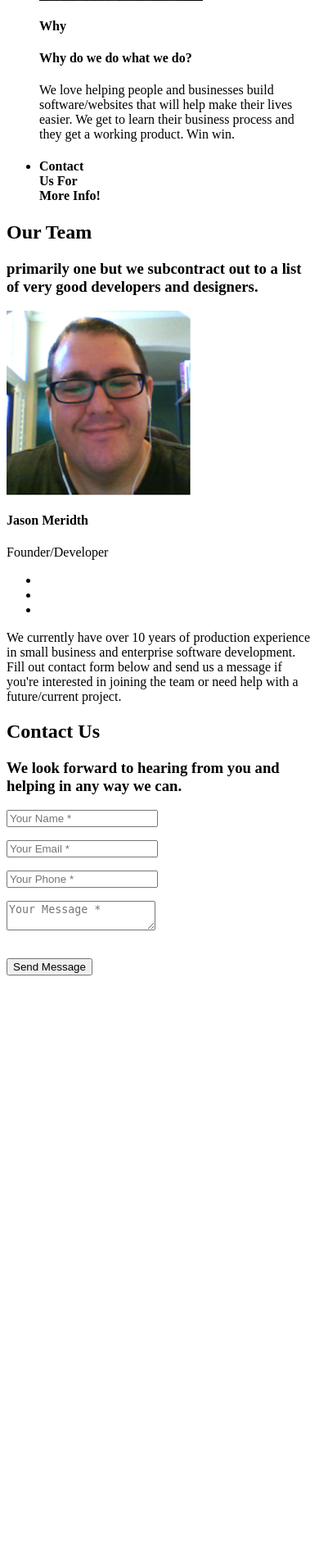
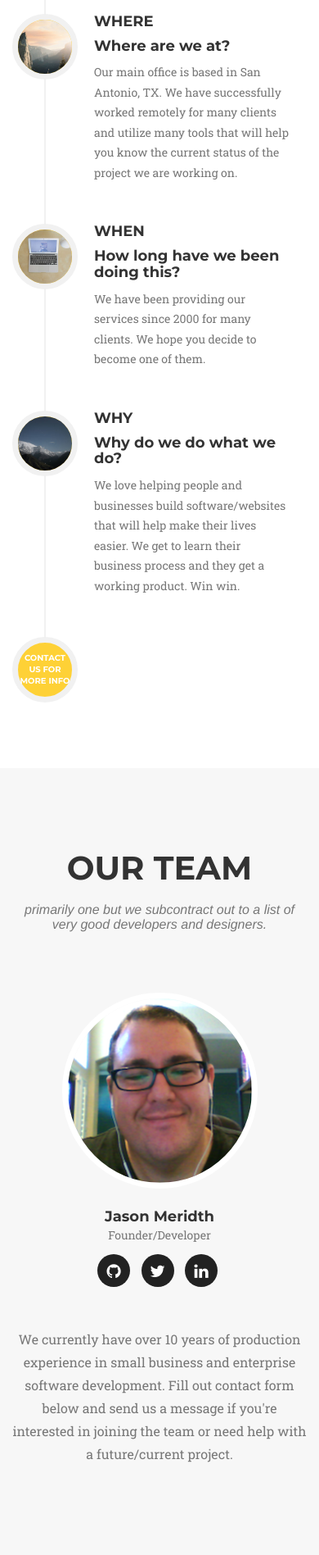
Before and after one commit to jmeridth/meridth.io, a Flask app: template templates/index.html in a window 390 px wide. Shown: the part 1856-3753 px from the top of the page at 82% size. Before the commit the page ends 3046 px from the top, so only its background shows below. Run offline with Flask 2, Linux system fonts and the light colour scheme; the template is opened without the code that fills it: most values are stand-ins (such as "Sample title", 1, 10 or a date in 2020); some libraries are stand-ins or nearby versions; some web fonts are replaced.

Commit message:
Semi stable minus javascript

```diff
--- a/app.py
+++ b/app.py
@@ -7,7 +7,8 @@
 
 @app.route("/")
 def home():
-    years_experience = date.today().year - 2000
+    current_year = date.today().year
+    years_experience = current_year - 2000
     recaptcha_sitekey = os.environ['MERIDTH_IO_RECAPTCHA_SITEKEY']
     return render_template('index.html', years_experience=years_experience,
                            recaptcha_sitekey=recaptcha_sitekey)
--- a/static/css/custom.css
+++ b/static/css/custom.css
@@ -3,7 +3,7 @@
 }
 
 .logo {
-  content:url("/img/white_logo.png")
+  content:url("/static/img/white_logo.png")
 }
 
 .navbar-brand {
@@ -12,7 +12,7 @@
 
 @media (max-width: 767px) {
   .logo {
-    content:url("/img/white_logo_small.png")
+    content:url("/static/img/white_logo_small.png")
   }
 
   .navbar-brand {
--- a/templates/footer.html
+++ b/templates/footer.html
@@ -2,22 +2,18 @@
     <div class="container">
         <div class="row">
             <div class="col-md-4">
-                <span class="copyright">Copyright &copy; Meridth.io <%= Time.now.year %></span>
+              <span class="copyright">Copyright &copy; Meridth.io {{ current_year }}</span>
             </div>
             <div class="col-md-4">
                 <ul class="list-inline social-buttons">
-                    <li><a href="https://twitter.com/meridthllc" target="_blank"><i class="fa fa-twitter"></i></a>
-                    </li>
-                    <li><a href="https://github.com/meridthllc" target="_blank"><i class="fa fa-github"></i></a>
-                    </li>
+                    <li><a href="https://twitter.com/meridthllc" target="_blank"><i class="fa fa-twitter" /></i></a></li>
+                    <li><a href="https://github.com/meridthllc" target="_blank"><i class="fa fa-github"></i></a></li>
                 </ul>
             </div>
             <div class="col-md-4">
                 <ul class="list-inline quicklinks">
-                    <li><a href="#">Privacy Policy</a>
-                    </li>
-                    <li><a href="#">Terms of Use</a>
-                    </li>
+                    <li><a href="#">Privacy Policy</a></li>
+                    <li><a href="#">Terms of Use</a></li>
                 </ul>
             </div>
         </div>
--- a/templates/index.html
+++ b/templates/index.html
@@ -1,3 +1,5 @@
+{% extends "layout.html" %}
+{% block body %}
 <!-- Header -->
 <header>
     <div class="container">
@@ -61,7 +63,7 @@
                 <ul class="timeline">
                     <li>
                         <div class="timeline-image">
-                            <img class="img-circle img-responsive" src="img/about/2.jpg" alt="">
+                                <img class="img-circle img-responsive" src="{{ url_for('static', filename='img/about/2.jpg') }}" alt="">
                         </div>
                         <div class="timeline-panel">
                             <div class="timeline-heading">
@@ -75,7 +77,7 @@
                     </li>
                     <li class="timeline-inverted">
                         <div class="timeline-image">
-                            <img class="img-circle img-responsive" src="img/about/1.jpg" alt="">
+                            <img class="img-circle img-responsive" src="{{ url_for('static', filename='img/about/1.jpg') }}" alt="">
                         </div>
                         <div class="timeline-panel">
                             <div class="timeline-heading">
@@ -89,7 +91,7 @@
                     </li>
                     <li>
                         <div class="timeline-image">
-                            <img class="img-circle img-responsive" src="img/about/3.jpg" alt="">
+                            <img class="img-circle img-responsive" src="{{ url_for('static', filename='img/about/3.jpg') }}" alt="">
                         </div>
                         <div class="timeline-panel">
                             <div class="timeline-heading">
@@ -103,7 +105,7 @@
                     </li>
                     <li class="timeline-inverted">
                         <div class="timeline-image">
-                            <img class="img-circle img-responsive" src="img/about/4.jpg" alt="">
+                            <img class="img-circle img-responsive" src="{{ url_for('static', filename='img/about/4.jpg') }}" alt="">
                         </div>
                         <div class="timeline-panel">
                             <div class="timeline-heading">
@@ -117,9 +119,7 @@
                     </li>
                     <li class="timeline-inverted">
                         <div class="timeline-image">
-                            <h4>Contact
-                                <br>Us For
-                                <br>More Info!</h4>
+                            <h4>Contact<br/>Us For<br/>More Info</h4>
                         </div>
                     </li>
                 </ul>
@@ -140,7 +140,7 @@
         <div class="row">
             <div class="col-sm-12">
                 <div class="team-member">
-                    <img src="img/team/jason.png" class="img-responsive img-circle" alt="">
+                    <img class="img-circle img-responsive" src="{{ url_for('static', filename='img/team/jason.png') }}" alt="">
                     <h4>Jason Meridth</h4>
                     <p class="text-muted">Founder/Developer</p>
                     <ul class="list-inline social-buttons">
@@ -210,3 +210,4 @@
         </div>
     </div>
 </section>
+{% endblock %}
--- a/templates/layout.html
+++ b/templates/layout.html
@@ -12,14 +12,14 @@
     <title>Meridth, LLC</title>
 
     <!-- Bootstrap Core CSS -->
-    <link href="css/bootstrap.min.css" rel="stylesheet">
+    <link rel="stylesheet" type="text/css" href="{{url_for('static',filename='css/bootstrap.min.css')}}">
 
     <!-- Custom CSS -->
-    <link href="css/agency.css" rel="stylesheet">
-    <link href="css/custom.css" rel="stylesheet">
+    <link rel="stylesheet" type="text/css" href="{{url_for('static',filename='css/agency.css')}}">
+    <link rel="stylesheet" type="text/css" href="{{url_for('static',filename='css/custom.css')}}">
 
     <!-- Custom Fonts -->
-    <link href="font-awesome/css/font-awesome.min.css" rel="stylesheet" type="text/css">
+    <link rel="stylesheet" type="text/css" href="{{url_for('static',filename='font-awesome/css/font-awesome.min.css')}}">
     <link href="https://fonts.googleapis.com/css?family=Montserrat:400,700" rel="stylesheet" type="text/css">
     <link href='https://fonts.googleapis.com/css?family=Kaushan+Script' rel='stylesheet' type='text/css'>
     <link href='https://fonts.googleapis.com/css?family=Droid+Serif:400,700,400italic,700italic' rel='stylesheet' type='text/css'>
@@ -75,26 +75,26 @@
         <!-- /.container-fluid -->
     </nav>
 
-    <%= yield %>
+    {% block body %}{% endblock %}
 
-    <%= erb :footer %>
+    {% extends "footer.html" %}
     <!-- jQuery -->
-    <script src="js/jquery.js"></script>
+    <script src="{{url_for('static',filename='js/jquery.js')}}"></script>
 
     <!-- Bootstrap Core JavaScript -->
-    <script src="js/bootstrap.min.js"></script>
+    <script src="{{url_for('static',filename='js/bootstrap.min.js')}}"></script>
 
     <!-- Plugin JavaScript -->
     <script src="http://cdnjs.cloudflare.com/ajax/libs/jquery-easing/1.3/jquery.easing.min.js"></script>
-    <script src="js/classie.js"></script>
-    <script src="js/cbpAnimatedHeader.js"></script>
+    <script src="{{url_for('static',filename='js/classie.js')}}"></script>
+    <script src="{{url_for('static',filename='js/cbpAnimatedHeader.js')}}"></script>
 
     <!-- Contact Form JavaScript -->
-    <script src="js/jqBootstrapValidation.js"></script>
-    <script src="js/contact_me.js"></script>
+    <script src="{{url_for('static',filename='js/jqBootstrapValidation.js')}}"></script>
+    <script src="{{url_for('static',filename='js/contact_me.js')}}"></script>
 
     <!-- Custom Theme JavaScript -->
-    <script src="js/agency.js"></script>
+    <script src="{{url_for('static',filename='js/agency.js')}}"></script>
     <script src='https://www.google.com/recaptcha/api.js'></script>
 
 </body>
```
Also changed, not shown: hello.py (deleted, +0 -9 lines).
